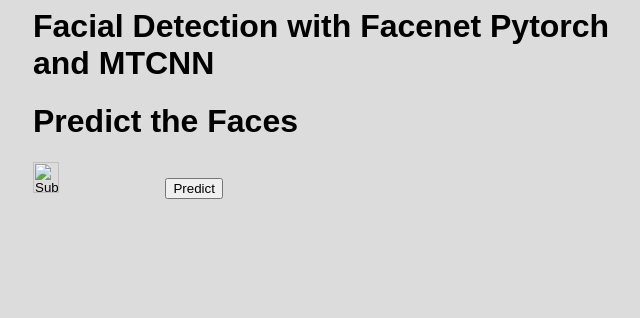
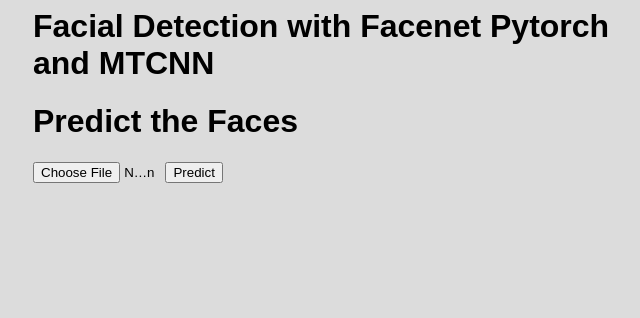
Before and after one commit to manojthangaraj92/Facial-Detection, a Flask app: page / in a window 1280 px wide. Shown: the top 318 px of the page, without its empty margins (287-927 px from the left). Run offline with Flask 2, Linux system fonts and the light colour scheme.

Commit message:
index file altered for image intake

```diff
--- a/templates/index.html
+++ b/templates/index.html
@@ -14,7 +14,7 @@
 			<h1>Predict the Faces</h1>
 			<!--Main input to the model-->
 			<form action="{{ url_for('predict')}}"method="post">
-				<input type="image" name="image" placeholder="Image containing atleast one face" required="required" />
+				<input type="file" id="image" name="image" placeholder="Image containing atleast one face" required="required" />
 
 
 				<button type="submit" class="btn btn-primary btn-block btn-large">Predict</button>
```
